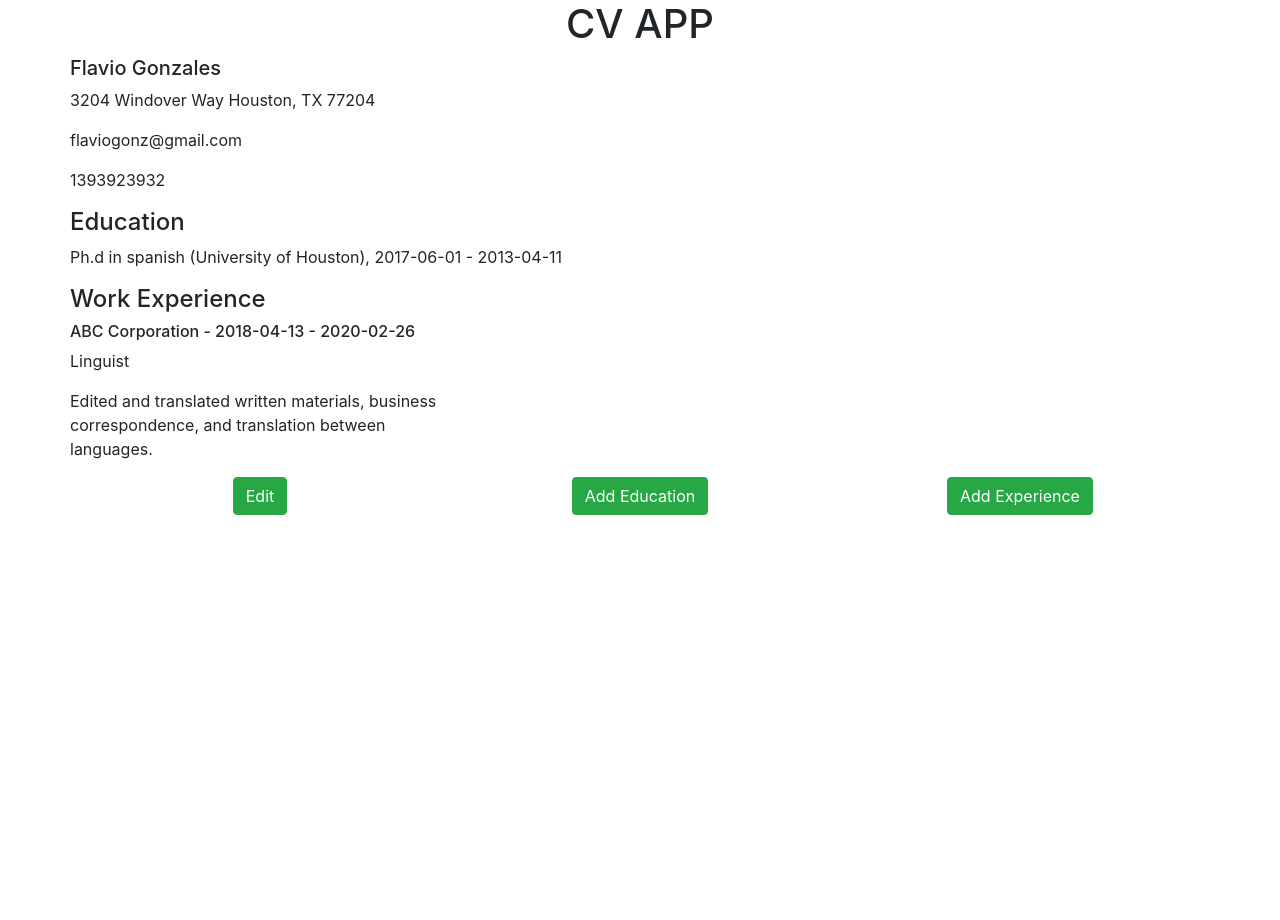
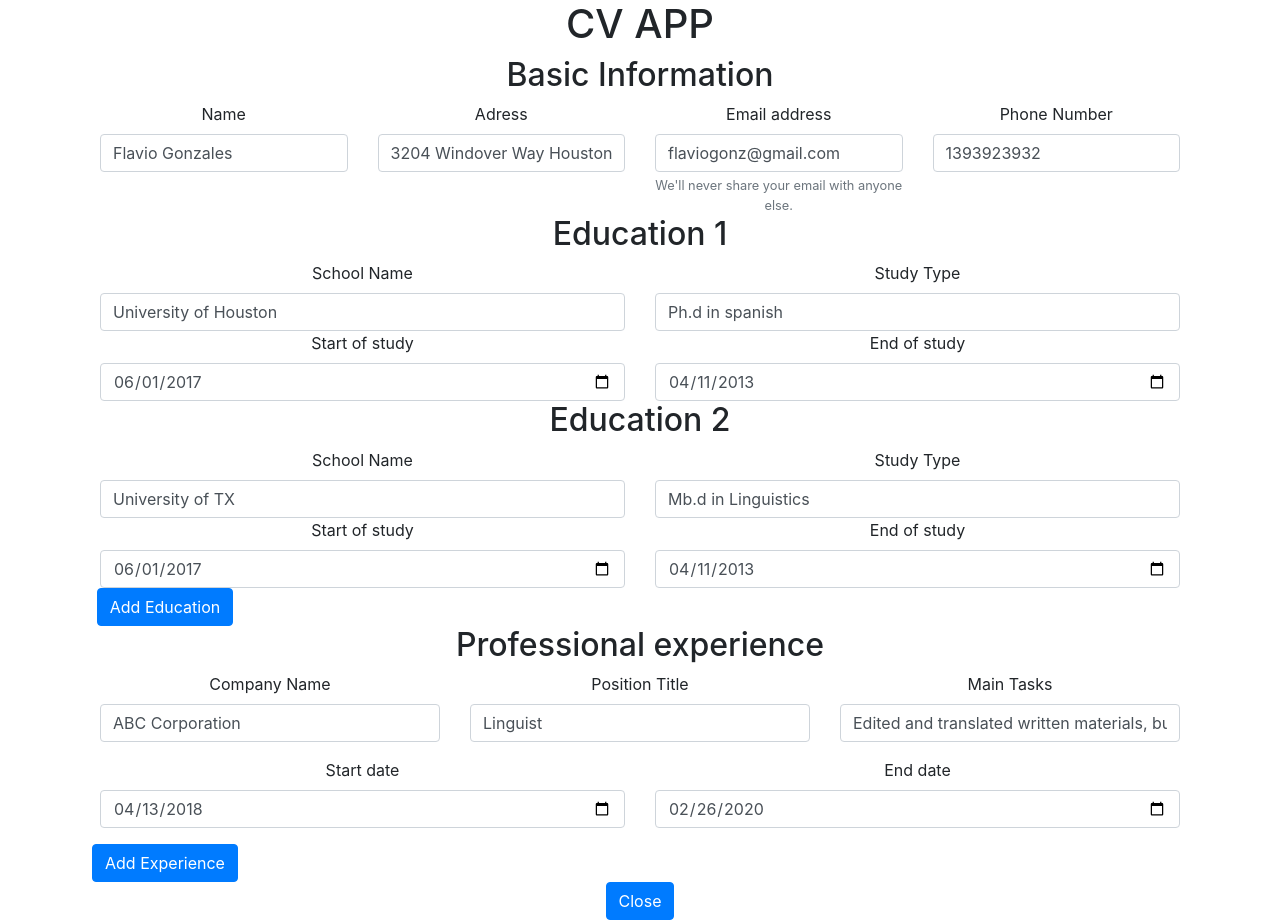
Before and after one commit to DoviMaj/cv-app, a React (Create React App) app: page / in a window 1280 px wide. Before the commit the page ends 800 px from the top, so only its background shows below. Built offline with nearby package versions, Linux system fonts and the light colour scheme.

Commit message:
add new education feature

```diff
--- a/src/App.js
+++ b/src/App.js
@@ -7,15 +7,27 @@ class App extends React.Component {
   constructor(props) {
     super(props);
     this.state = {
-      edit: false,
+      edit: true,
       name: "Flavio Gonzales",
       email: "flaviogonz@gmail.com",
       phoneNumber: "1393923932",
       adress: "3204 Windover Way Houston, TX 77204",
-      schoolName: "University of Houston",
-      studyType: "Ph.d in spanish",
-      studyStartDate: "2017-06-01",
-      studyEndDate: "2013-04-11",
+      education: [
+        {
+          id: 1,
+          schoolName: "University of Houston",
+          studyType: "Ph.d in spanish",
+          studyStartDate: "2017-06-01",
+          studyEndDate: "2013-04-11",
+        },
+        {
+          id: 2,
+          schoolName: "University of TX",
+          studyType: "Mb.d in Linguistics",
+          studyStartDate: "2017-06-01",
+          studyEndDate: "2013-04-11",
+        },
+      ],
       companyName: "ABC Corporation",
       positionTitle: "Linguist",
       mainTasks:
@@ -25,6 +37,8 @@ class App extends React.Component {
     };
     this.handleChange = this.handleChange.bind(this);
     this.toggleEdit = this.toggleEdit.bind(this);
+    this.addEducation = this.addEducation.bind(this);
+    this.handleEdChange = this.handleEdChange.bind(this);
   }
   handleChange(e) {
     this.setState({
@@ -37,15 +51,49 @@ class App extends React.Component {
       edit: !this.state.edit,
     });
   }
+  handleEdChange(e) {
+    const newEd = this.state.education.map((ed) => {
+      if (ed.id === Number(e.target.closest(".ed-container").id)) {
+        const ed1 = ed;
+        ed1[e.target.name] = [e.target.value];
+        return ed1;
+      } else {
+        return ed;
+      }
+    });
+    this.setState({
+      education: newEd,
+    });
+  }
+  addEducation() {
+    const thisStateEd = this.state.education;
+    const newId = thisStateEd[thisStateEd.length - 1].id + 1;
+    const newEdField = {
+      id: newId,
+      schoolName: "",
+      studyType: "",
+      studyStartDate: "",
+      studyEndDate: "",
+    };
+    this.setState({
+      education: this.state.education.concat(newEdField),
+    });
+  }
   render() {
     return (
       <div className="App">
         <h1>CV APP</h1>
         {!this.state.edit ? (
-          <Cv state={this.state} toggleEdit={this.toggleEdit} />
+          <Cv
+            state={this.state}
+            addEducation={this.addEducation}
+            toggleEdit={this.toggleEdit}
+          />
         ) : (
           <MyForm
+            addEducation={this.addEducation}
             state={this.state}
+            handleEdChange={this.handleEdChange}
             handleChange={this.handleChange}
             toggleEdit={this.toggleEdit}
           />
--- a/src/components/Cv.js
+++ b/src/components/Cv.js
@@ -7,16 +7,13 @@ function Cv(props) {
     email,
     adress,
     phoneNumber,
-    schoolName,
-    studyType,
-    studyStartDate,
-    studyEndDate,
     companyName,
     positionTitle,
     mainTasks,
     jobStartDate,
     jobEndDate,
   } = props.state;
+
   return (
     <Container>
       <Row>
@@ -34,14 +31,23 @@ function Cv(props) {
       <Row>
         <h4>Education</h4>
       </Row>
-      <Row>
-        <p>
-          {studyType} ({schoolName}), {studyStartDate} - {studyEndDate}
-        </p>
-      </Row>
+      {props.state.education.map((item) => {
+        return (
+          <div key={item.id}>
+            <Row>
+              <p>
+                {item.studyType} ({item.schoolName}), {item.studyStartDate} -{" "}
+                {item.studyEndDate}
+              </p>
+            </Row>
+          </div>
+        );
+      })}
+
       <Row>
         <h4 style={{ textAlign: "left", paddingLeft: 0 }}>Work Experience</h4>
       </Row>
+
       <Row>
         <h6>
           {companyName} - {jobStartDate} - {jobEndDate}
@@ -60,16 +66,6 @@ function Cv(props) {
             Edit
           </Button>
         </Col>
-        <Col>
-          <Button variant="success" onClick={() => {}}>
-            Add Education
-          </Button>
-        </Col>
-        <Col>
-          <Button variant="success" onClick={() => {}}>
-            Add Experience
-          </Button>
-        </Col>
       </Row>
     </Container>
   );
--- a/src/components/Education.js
+++ b/src/components/Education.js
@@ -1,24 +1,19 @@
 import React from "react";
 import { Form, Container, Col, Row } from "react-bootstrap";
 
-class Education extends React.Component {
-  render() {
-    const {
-      schoolName,
-      studyType,
-      studyStartDate,
-      studyEndDate,
-    } = this.props.state;
-    const { handleChange } = this.props;
+function Education(props) {
   return (
-      <Container>
-        <h2>Education</h2>
+    <div>
+      {props.state.map((item) => {
+        return (
+          <Container className="ed-container" id={item.id} key={item.id}>
+            <h2>Education {item.id}</h2>
             <Row>
               <Col>
                 <Form.Label>School Name</Form.Label>
                 <Form.Control
-              onChange={handleChange}
-              value={schoolName}
+                  onChange={props.handleEdChange}
+                  value={item.schoolName}
                   name="schoolName"
                   type="text"
                   placeholder="Enter school name"
@@ -27,11 +22,11 @@ class Education extends React.Component {
               <Col>
                 <Form.Label>Study Type</Form.Label>
                 <Form.Control
-              onChange={handleChange}
-              value={studyType}
+                  onChange={props.handleEdChange}
+                  value={item.studyType}
                   name="studyType"
                   type="text"
-              placeholder="Enter study title"
+                  placeholder="Enter study type"
                 />
               </Col>
             </Row>
@@ -39,8 +34,8 @@ class Education extends React.Component {
               <Col>
                 <Form.Label>Start of study</Form.Label>
                 <Form.Control
-              onChange={handleChange}
-              value={studyStartDate}
+                  onChange={props.handleEdChange}
+                  value={item.studyStartDate}
                   name="studyStartDate"
                   type="date"
                 />
@@ -48,16 +43,18 @@ class Education extends React.Component {
               <Col>
                 <Form.Label>End of study</Form.Label>
                 <Form.Control
-              onChange={handleChange}
+                  onChange={props.handleEdChange}
                   name="studyEndDate"
-              value={studyEndDate}
+                  value={item.studyEndDate}
                   type="date"
                 />
               </Col>
             </Row>
           </Container>
         );
-  }
+      })}
+    </div>
+  );
 }
 
 export default Education;
--- a/src/components/Form.js
+++ b/src/components/Form.js
@@ -2,16 +2,34 @@ import React from "react";
 import Experience from "./Experience";
 import Education from "./Education";
 import BasicInfo from "./Basic-info";
-import { Container, Button } from "react-bootstrap";
+import { Container, Button, Row, Col } from "react-bootstrap";
 
 class MyForm extends React.Component {
   render() {
-    const { toggleEdit, handleChange, state } = this.props;
+    const {
+      toggleEdit,
+      handleChange,
+      addEducation,
+      handleEdChange,
+      state,
+    } = this.props;
     return (
       <Container>
         <BasicInfo handleChange={handleChange} state={state} />
-        <Education handleChange={handleChange} state={state} />
+
+        <Education handleEdChange={handleEdChange} state={state.education} />
+        <Row>
+          <Col lg={2}>
+            <Button onClick={addEducation}>Add Education</Button>
+          </Col>
+        </Row>
+
         <Experience handleChange={handleChange} state={state} />
+        <Row>
+          <Col lg={2}>
+            <Button>Add Experience</Button>
+          </Col>
+        </Row>
         <Button onClick={toggleEdit} type="primary">
           Close
         </Button>
```
Lines whose indentation alone changed are shown as unchanged.
